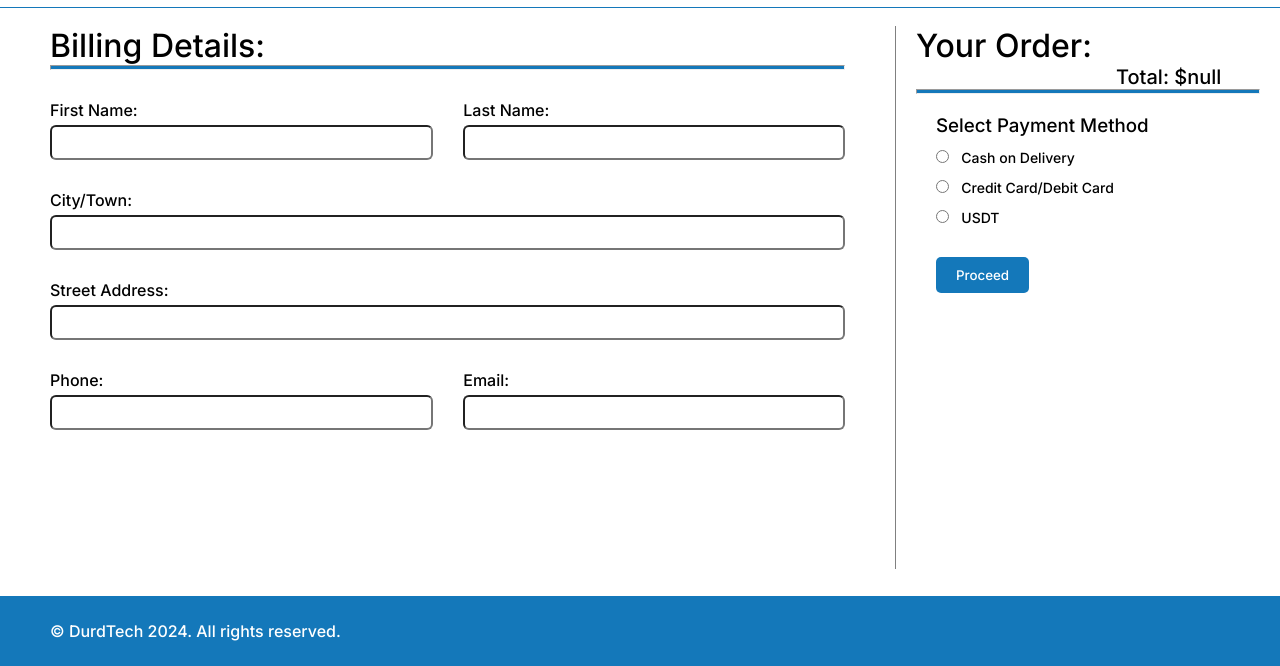
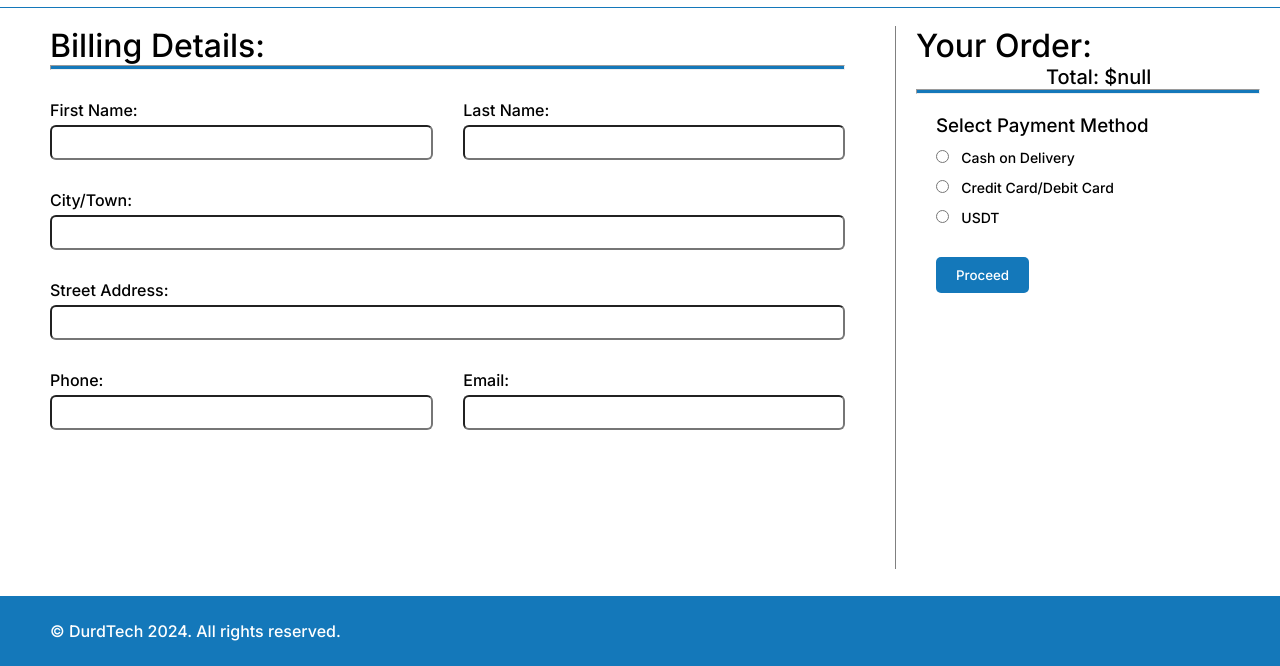
Before and after one commit to MoKurdi23/Ecommerce, a plain HTML site: page public/Checkout.html in a window 1280 px wide. Shown: the part 134-800 px from the top of the page. Drawn offline with Linux system fonts and the light colour scheme; no server answers.

Commit message:
Update style.css

```diff
--- a/public/style.css
+++ b/public/style.css
@@ -324,6 +324,13 @@ border: none;
     overflow: scroll;
 
 
+  }
+
+
+ .checkoutTotal{
+    text-wrap: nowrap;
+    position: relative;
+    right: 70px;
   }
 
   .products-list,.billing-details{
```
